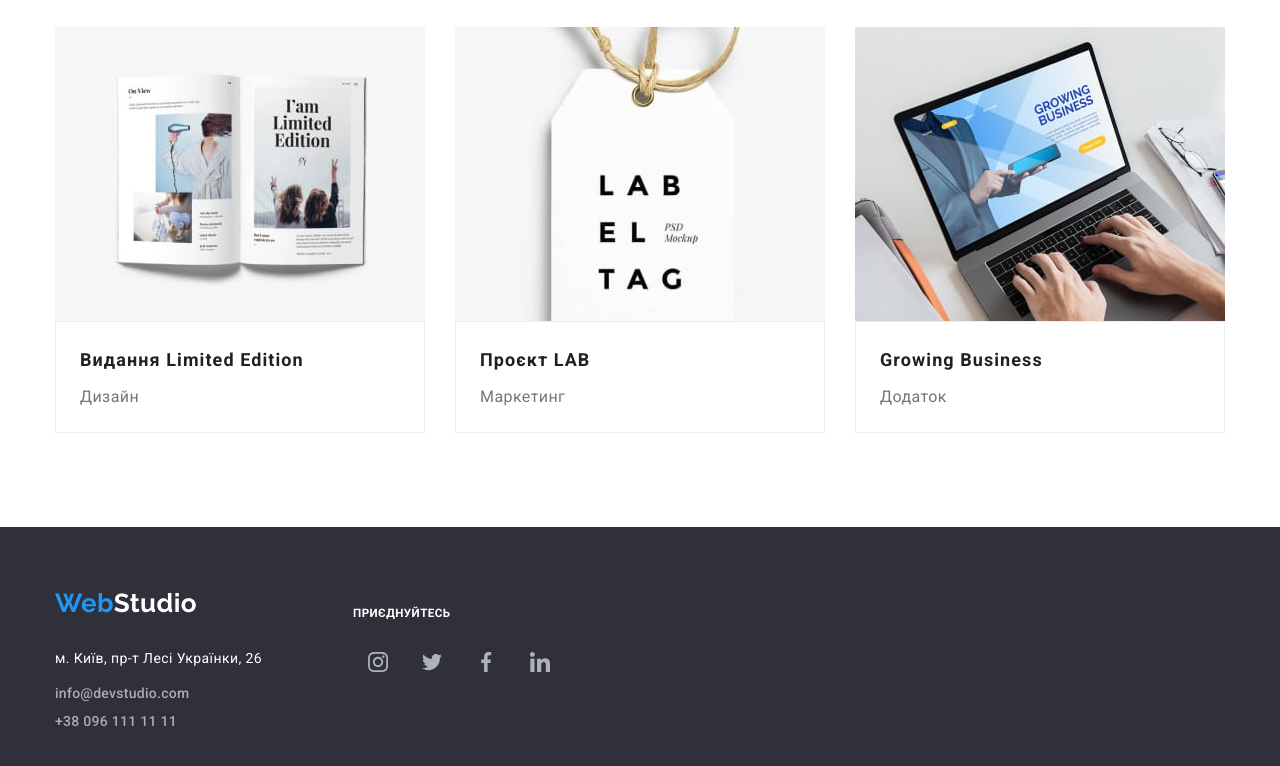
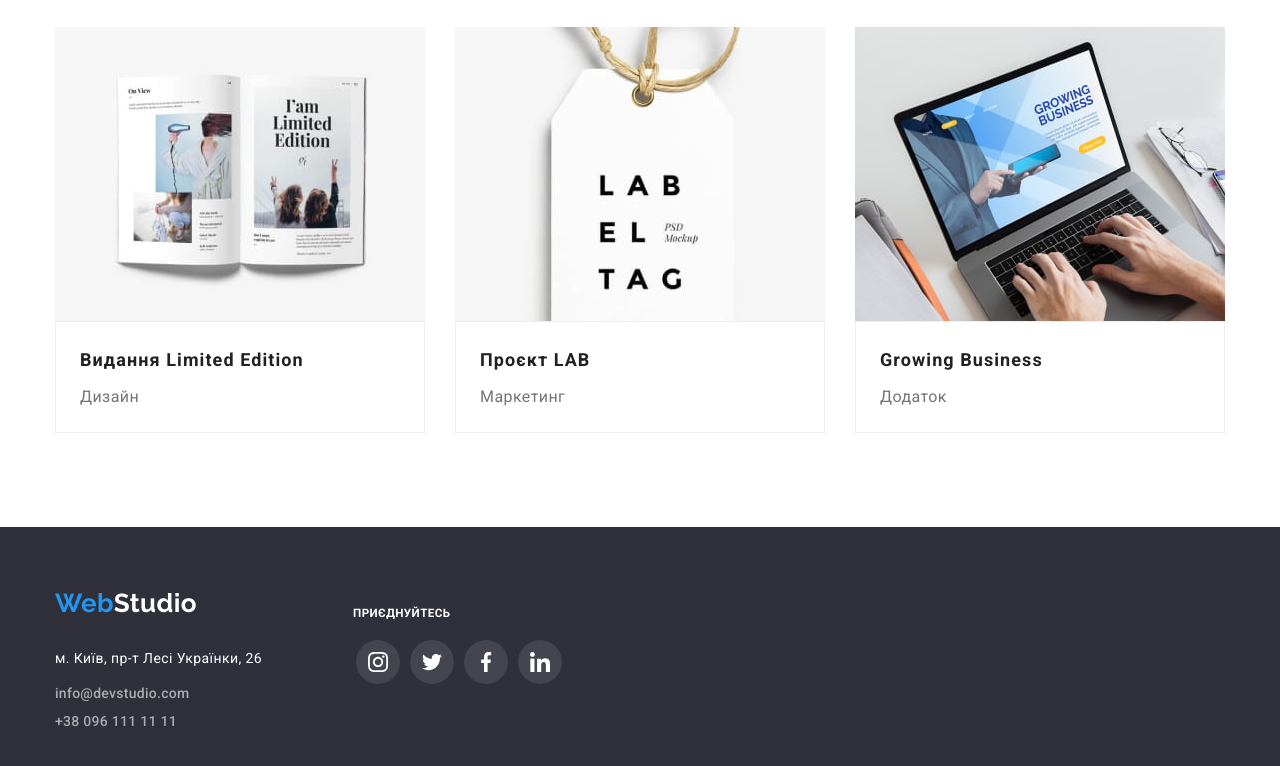
Before and after one commit to Litinskiy/goit-markup-hw-05, a plain HTML site: page portfolio.html in a window 1280 px wide. Shown: the part 1092-1858 px from the top of the page. Drawn offline with nearby package versions, Linux system fonts and the light colour scheme.

Commit message:
Update portfolio.html

```diff
--- a/portfolio.html
+++ b/portfolio.html
@@ -214,28 +214,28 @@
             <address class="address-text">м. Київ, пр-т Лесі Українки, 26</address>
             <ul class="footer-icon list">
                 <li class="item">
-                    <a class="circle-icon" href="#">
+                    <a class="circle-icon footer-circle-icon" href="#">
                         <svg class="icon" width="20" height="20">
                             <use href="./images/icon.svg#icon-instagram"></use>
                         </svg>
                     </a>
                 </li>
                 <li class="item">
-                    <a class="circle-icon" href="#">
+                    <a class="circle-icon footer-circle-icon" href="#">
                         <svg class="icon" width="20" height="20">
                             <use href="./images/icon.svg#icon-twitter"></use>
                         </svg>
                     </a>
                 </li>
                 <li class="item">
-                    <a class="circle-icon" href="#">
+                    <a class="circle-icon footer-circle-icon" href="#">
                         <svg class="icon" width="20" height="20">
                             <use href="./images/icon.svg#icon-facebook"></use>
                         </svg>
                     </a>
                 </li>
                 <li class="item">
-                    <a class="circle-icon" href="#">
+                    <a class="circle-icon footer-circle-icon" href="#">
                         <svg class="icon" width="20" height="20">
                             <use href="./images/icon.svg#icon-linkedin"></use>
                         </svg>
@@ -252,8 +252,8 @@
             </li>
         </ul>
     </div>
+</footer>
 
     <script src="./js/modal.js"></script>
-</footer>
 </body>
 </html>
```
